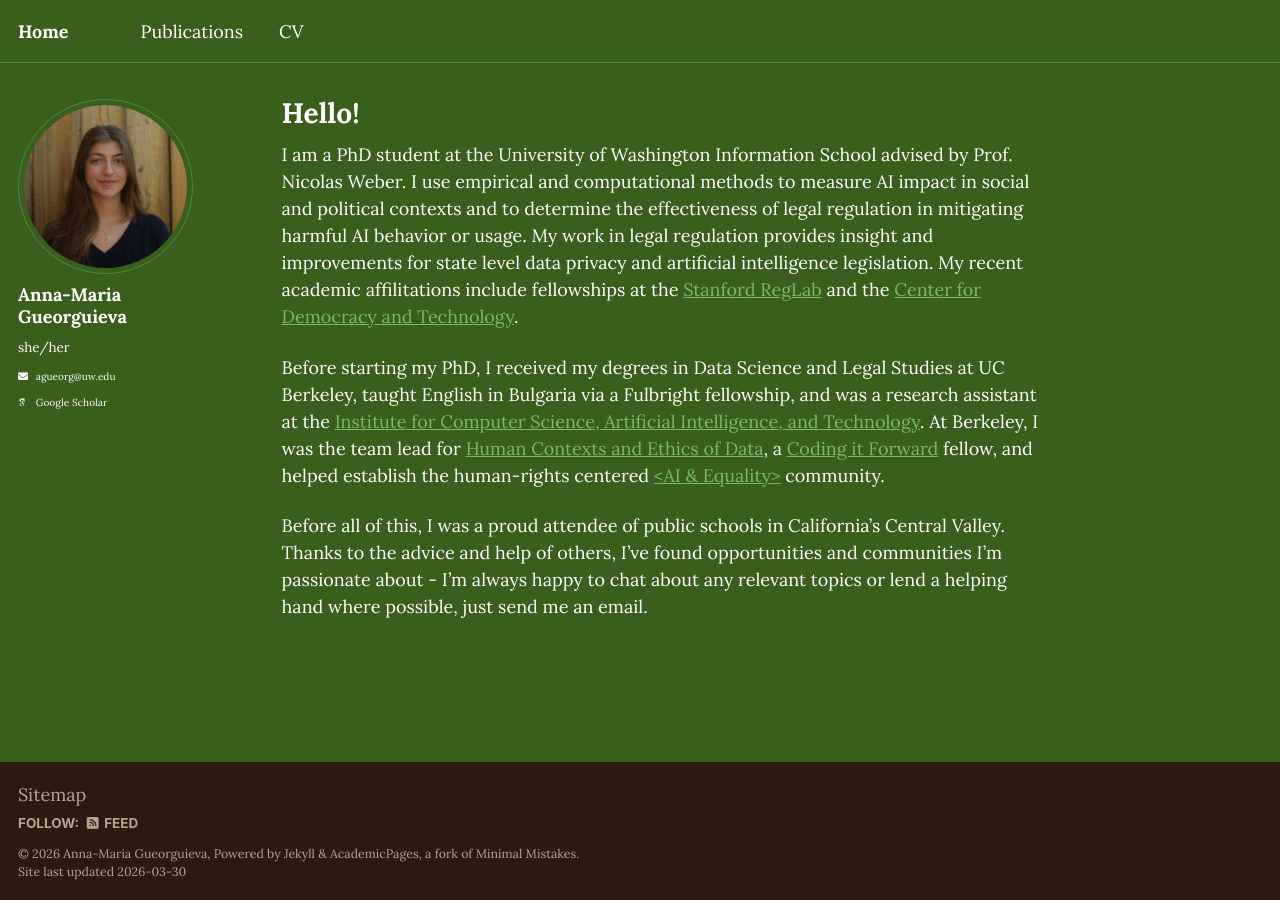
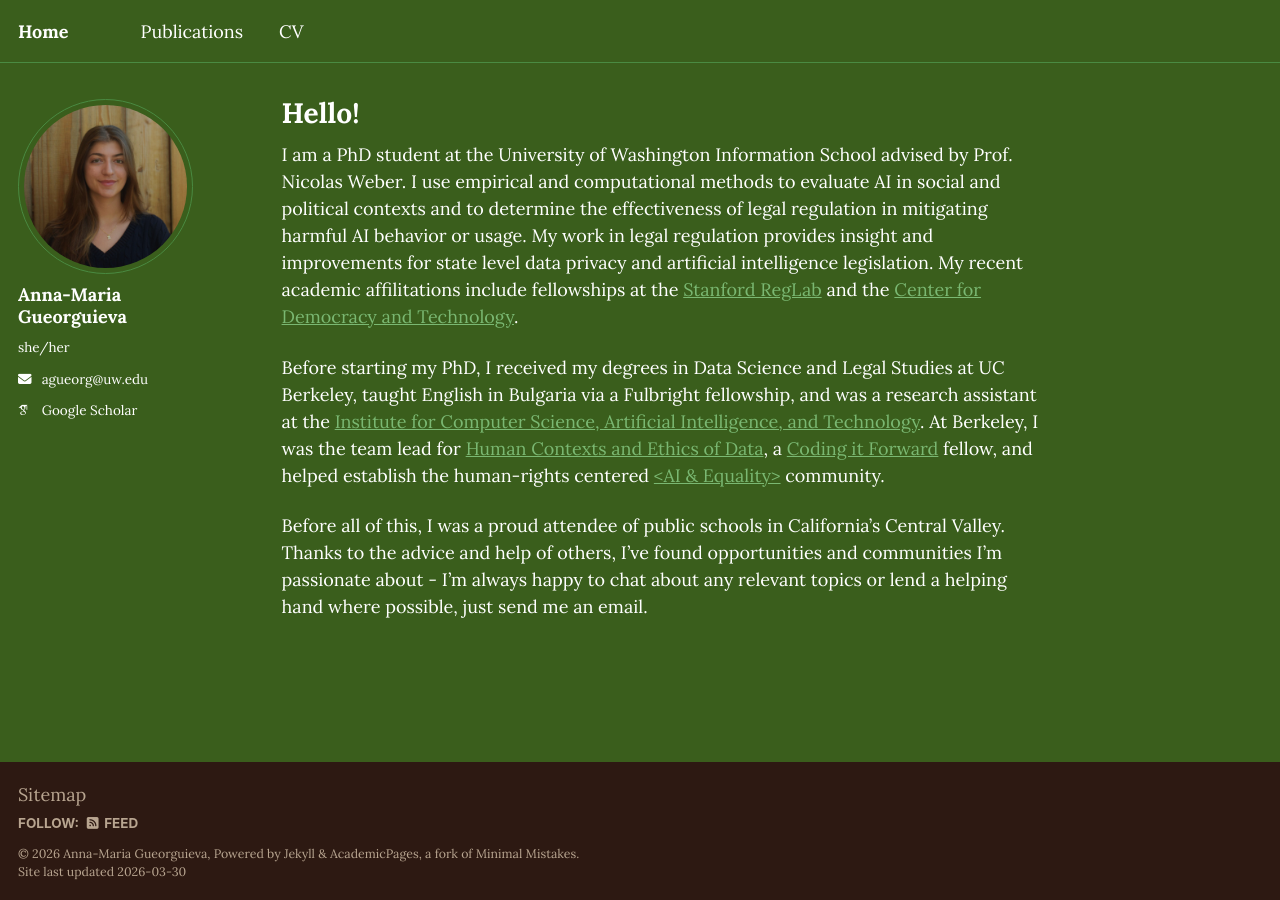
Before and after one commit to agueorguieva/agueorguieva.github.io, a Jekyll site: the page built from _pages/about.md, in a window 1280 px wide. Built offline with Jekyll 4.4.1, drawn with Linux system fonts in a browser that asks for light colours; some web fonts are replaced; a script bundle is joined from its source files by our own code; library files that are not in the unit come from our copies.

Commit message:
updating bio

```diff
--- a/_pages/about.md
+++ b/_pages/about.md
@@ -7,7 +7,7 @@ redirect_from:
   - /about.html
 ---
 
-I am a PhD student at the University of Washington Information School advised by Prof. Nicolas Weber. I use empirical and computational methods to measure AI impact in social and political contexts and to determine the effectiveness of legal regulation in mitigating harmful AI behavior or usage. My work in legal regulation provides insight and improvements for state level data privacy and artificial intelligence legislation. My recent academic affilitations include fellowships at the [Stanford RegLab](https://reglab.stanford.edu/) and the [Center for Democracy and Technology](https://cdt.org/).
+I am a PhD student at the University of Washington Information School advised by Prof. Nicolas Weber. I use empirical and computational methods to evaluate AI in social and political contexts and to determine the effectiveness of legal regulation in mitigating harmful AI behavior or usage. My work in legal regulation provides insight and improvements for state level data privacy and artificial intelligence legislation. My recent academic affilitations include fellowships at the [Stanford RegLab](https://reglab.stanford.edu/) and the [Center for Democracy and Technology](https://cdt.org/).
 
 Before starting my PhD, I received my degrees in Data Science and Legal Studies at UC Berkeley, taught English in Bulgaria via a Fulbright fellowship, and was a research assistant at the [Institute for Computer Science, Artificial Intelligence, and Technology](https://insait.ai/). At Berkeley, I was the team lead for [Human Contexts and Ethics of Data](https://cdss.berkeley.edu/dsus/human-contexts-and-ethics#section-el--0), a [Coding it Forward](https://codingitforward.com/fellowship) fellow, and helped establish the human-rights centered [&lt;AI &amp; Equality&gt;](https://community.aiequalitytoolbox.com/feed) community.
 
--- a/_sass/layout/_sidebar.scss
+++ b/_sass/layout/_sidebar.scss
@@ -254,7 +254,7 @@
     padding-top: 2px;
     padding-bottom: 2px;
     color: inherit;
-    font-size: $type-size-6;
+    font-size: $type-size-5;
     text-decoration: none;
 
     &:hover {
```
